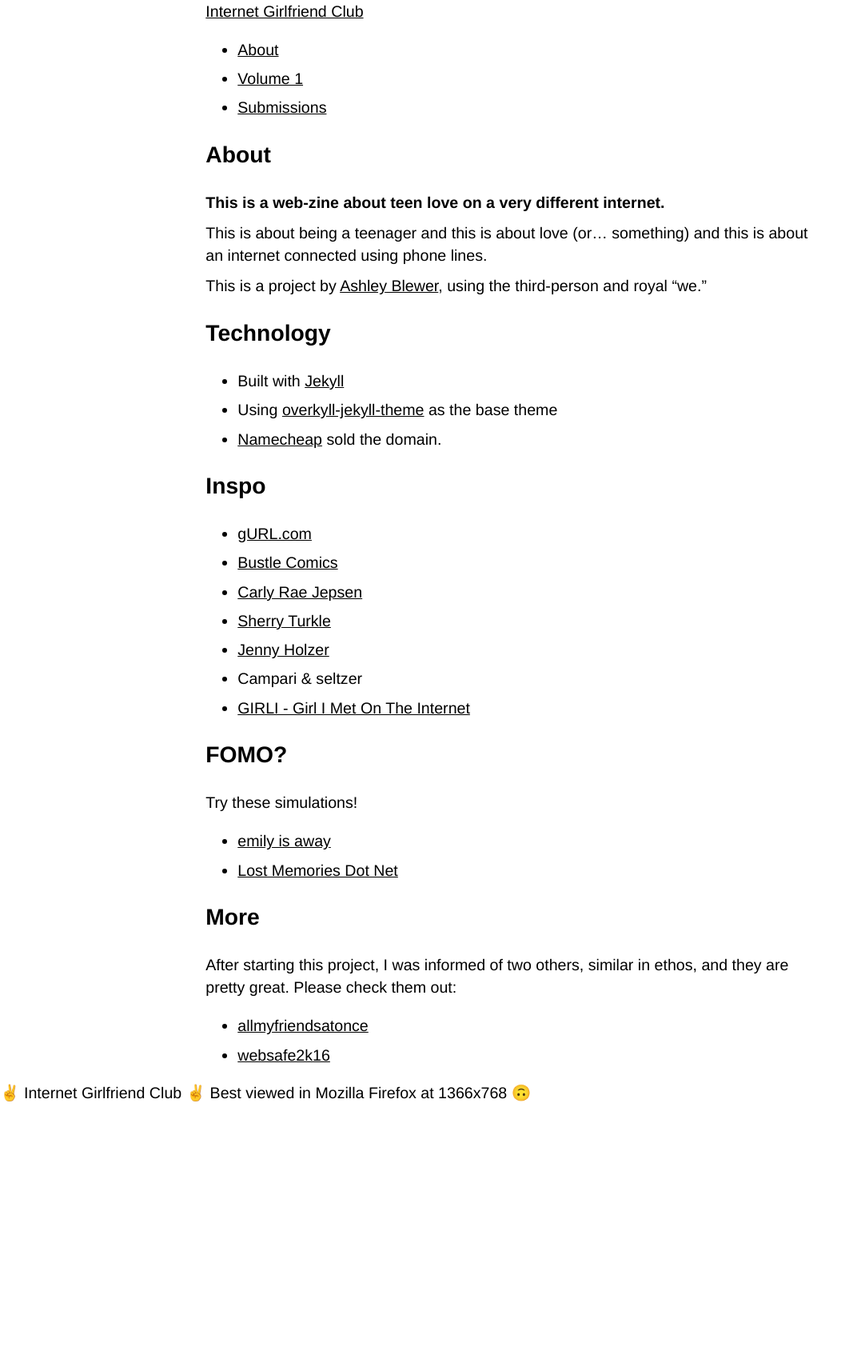
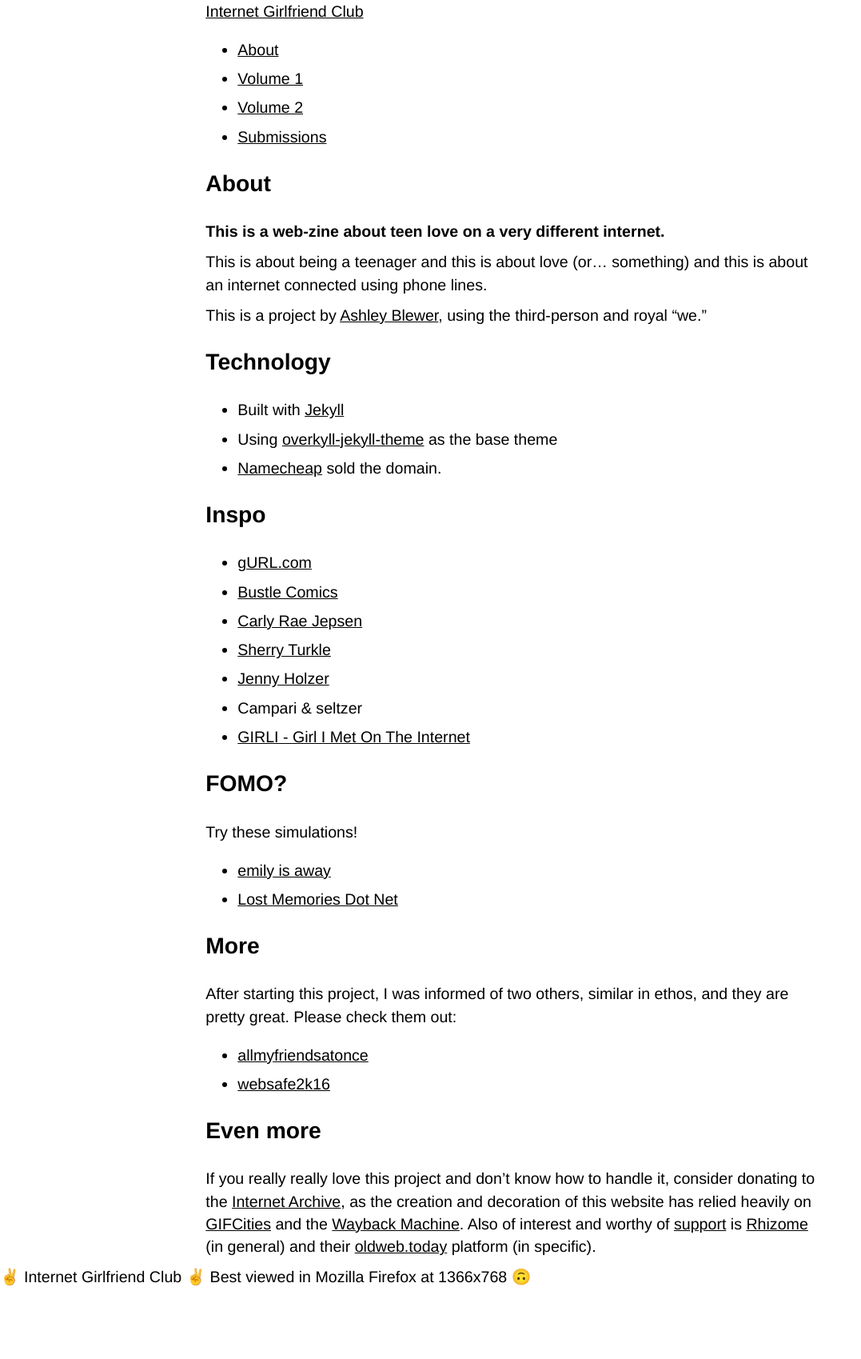
Before and after one commit to ablwr/internetgirlfriend_club, a Jekyll site: the page built from about.md, in a window 1280 px wide. Shown: the whole page at 80% size, without its empty margins (0-1077 px from the left). Built offline with Jekyll 4.4.1, drawn with Linux system fonts in a browser that asks for light colours; before the commit the page ends 1469 px from its top, so only the background shows below that.

Commit message:
final prep for v2

```diff
--- a/_includes/header.html
+++ b/_includes/header.html
@@ -7,6 +7,7 @@
       <ul>
         <li><a class="page-link" href="/about/">About</a></li>
         <li><a class="page-link" href="/volume1/0.html">Volume 1</a></li>
+        <li><a class="page-link" href="/volume2/0.html">Volume 2</a></li>
         <li><a class="page-link" href="/cfp">Submissions</a></li>
       </ul>
     </nav>
--- a/about.md
+++ b/about.md
@@ -42,3 +42,7 @@
 
 - [allmyfriendsatonce](http://www.allmyfriendsatonce.com/#0)
 - [websafe2k16](http://websafe2k16.com/)
+
+### Even more
+
+If you really really love this project and don't know how to handle it, consider donating to the [Internet Archive](https://archive.org/donate/), as the creation and decoration of this website has relied heavily on [GIFCities](https://gifcities.org/?q=) and the [Wayback Machine](https://archive.org/web/). Also of interest and worthy of [support](http://rhizome.org/support/donate/) is [Rhizome](http://rhizome.org/) (in general) and their [oldweb.today](http://oldweb.today/) platform (in specific).
```
Also changed, not shown: _volume2/0.md (+1 -1 lines), index.md (+2 -2 lines).
